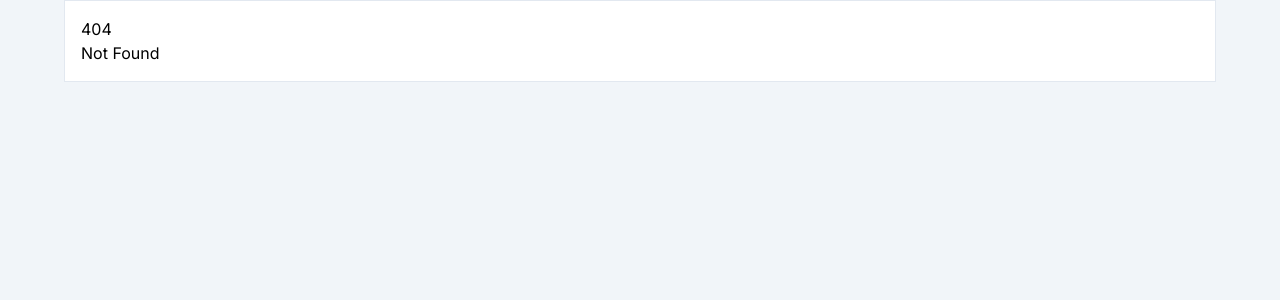
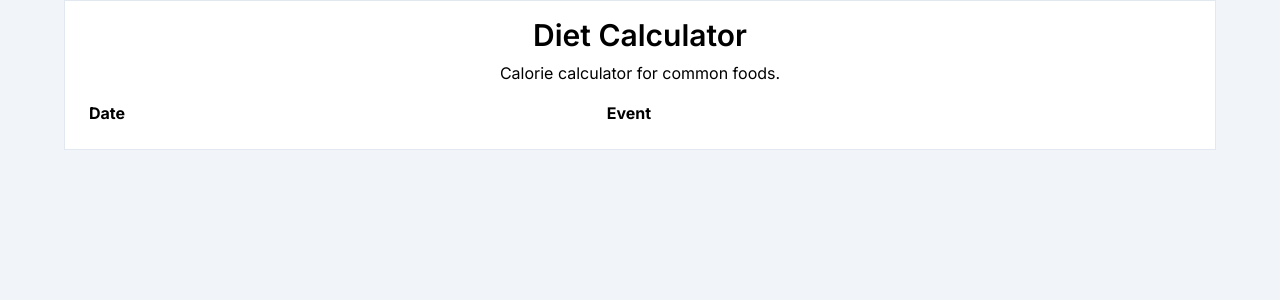
Before and after one commit to ArcticStorm9/ArcticStorm9.github.io, a SvelteKit app: page /diet in a window 1280 px wide. Before the commit this address had no page. Shown: the top 300 px of the page. Built offline with nearby package versions, Linux system fonts and the light colour scheme.

Commit message:
started diet route

```diff
--- /dev/null
+++ b/src/routes/diet/+page.svelte
@@ -0,0 +1,41 @@
+<script lang="ts">
+  import InfoPage from "../../lib/components/shared/InfoPage.svelte";
+
+ const foods = {
+  EGGS: 250,
+  BEEF: 70,
+  CHICKEN: 70,
+  CHEERIOS: 140,
+  OATMEAL: 160,
+  TORTILLA: 450,
+  CHIPS: 75,
+  NUTS: 800,
+  YOGURT: 150,
+  MUFFIN: 400,
+  BREAD: 80,
+  HONEY: 60,
+  PROTEIN_BAR: 300,
+  PROTEIN_POWDER: 120,
+  SHREDDED_CHEESE: 450,
+  RICE: 200,
+};
+</script>
+
+<svelte:head>
+  <title>Diet Calculator</title>
+</svelte:head>
+
+<InfoPage title="Diet Calculator" description="Calorie calculator for common foods.">
+  <table>
+    <tr class="text-left font-semibold">
+      <th class="p-2">Date</th>
+      <th class="p-2">Event</th>
+    </tr>
+    {#each [] as [date, event]}
+      <tr class="rounded even:bg-slate-100 even:dark:bg-slate-800">
+        <td class="p-2">{date}</td>
+        <td class="p-2">{event}</td>
+      </tr>
+    {/each}
+  </table>
+</InfoPage>
```
